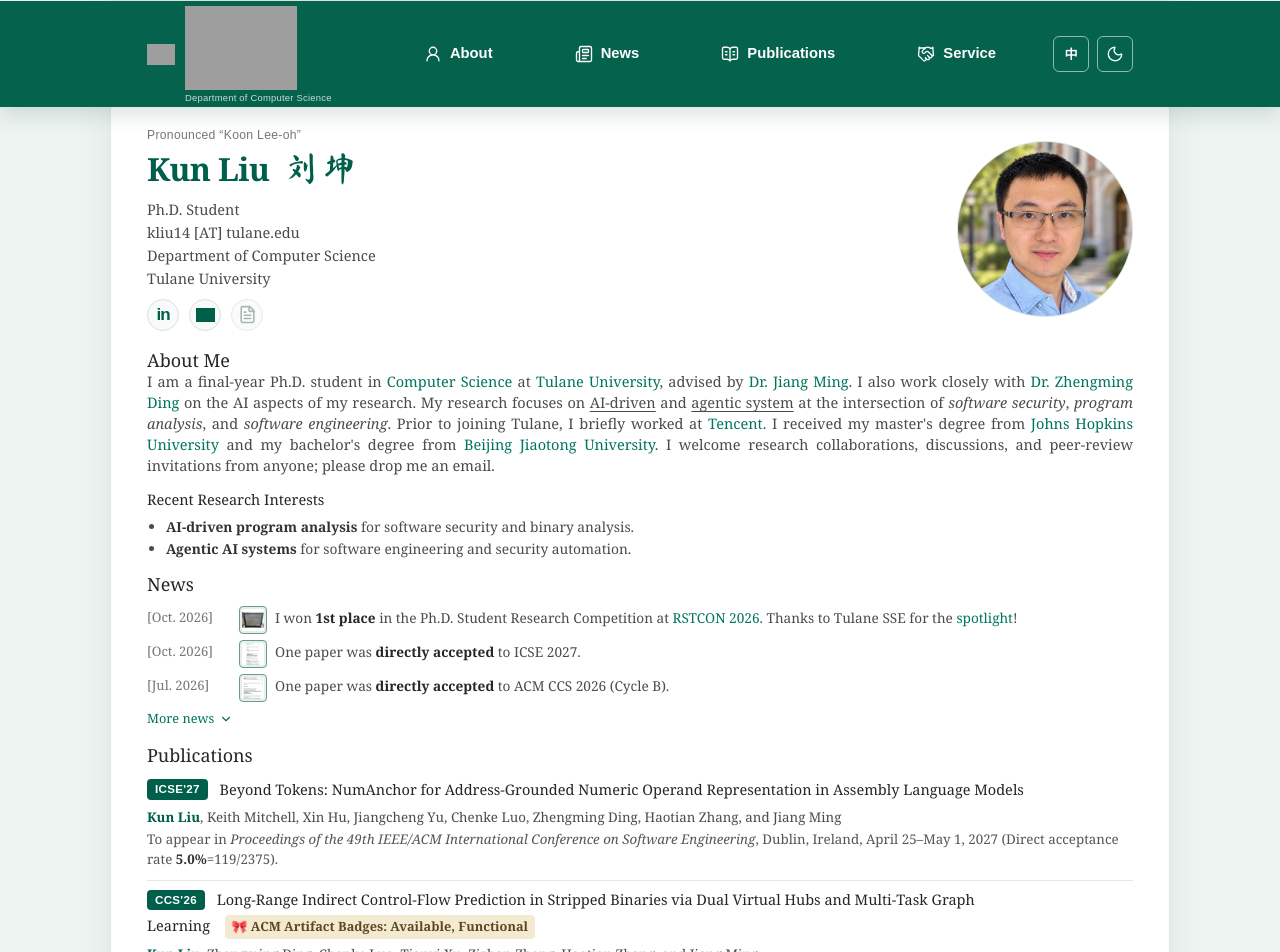
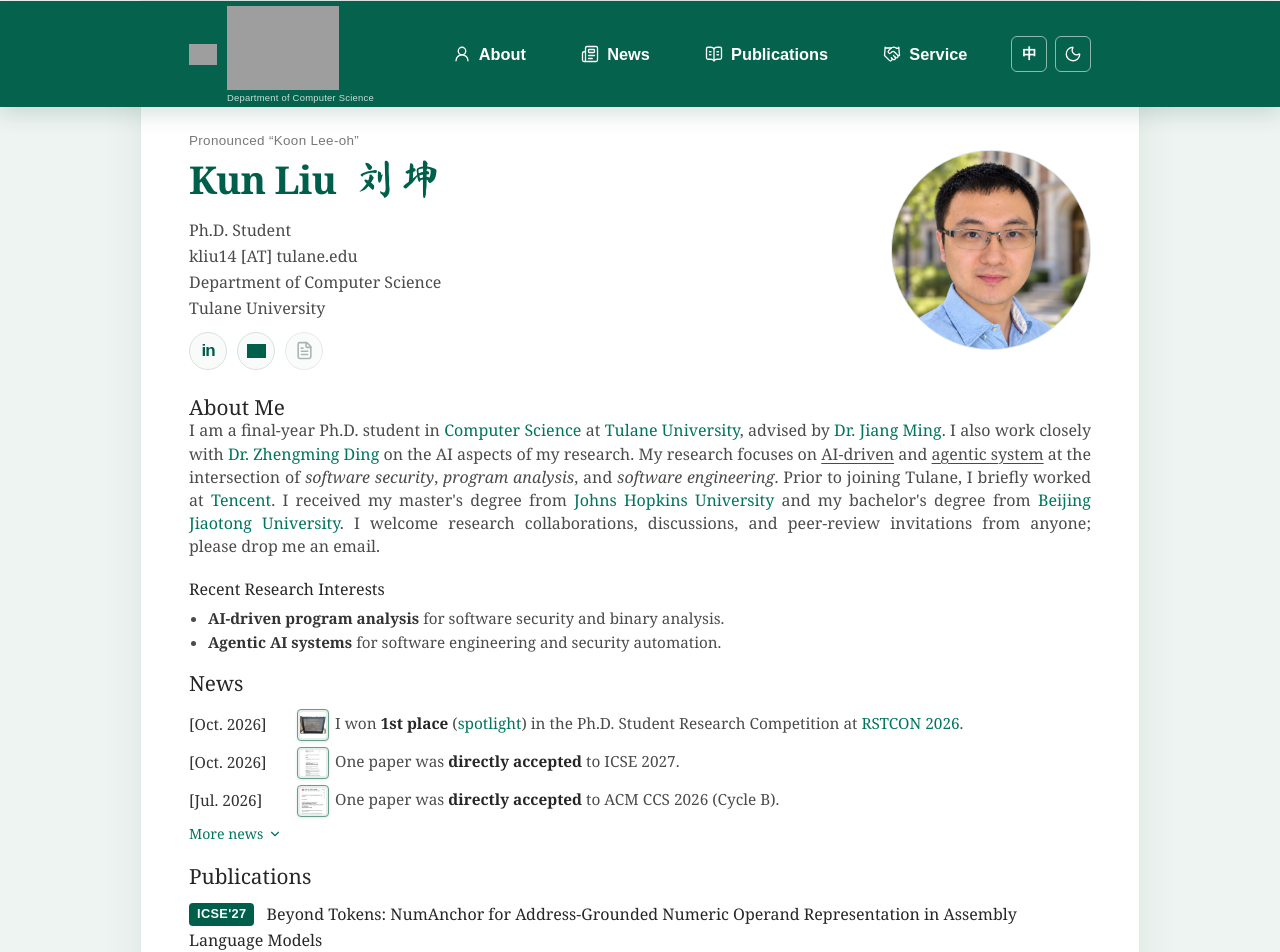
Before and after one commit to Ryan-hub-bit/ryan-hub-bit.github.io, a Next.js app: page / in a window 1280 px wide. Shown: the top 952 px of the page. Built offline with nearby package versions, Linux system fonts and the light colour scheme; grey boxes are pictures that could not be loaded.

Commit message:
Restore previous layout and place spotlight beside award result

```diff
--- a/app/globals.css
+++ b/app/globals.css
@@ -35,7 +35,7 @@
   --portrait-border: #dde4e7;
   --badge-background: #f4ead2;
   --badge-ink: #5c481c;
-  --section-spacing: 14px;
+  --section-spacing: 16px;
 }
 
 :root[data-theme="dark"] {
@@ -65,7 +65,7 @@
 }
 
 * { box-sizing: border-box; }
-html { scroll-behavior: smooth; font-size: 14.5px; }
+html { scroll-behavior: smooth; }
 
 body {
   margin: 0;
@@ -73,8 +73,8 @@ body {
   background: var(--paper);
   color: var(--ink);
   font-family: Georgia, "Times New Roman", serif;
-  font-size: 1rem;
-  line-height: 1.45;
+  font-size: 16.5px;
+  line-height: 1.5;
 }
 
 a { color: var(--link); text-decoration: none; }
@@ -82,9 +82,9 @@ a:hover { text-decoration: underline; text-underline-offset: 3px; }
 strong { color: var(--strong); font-weight: 600; }
 
 .page-shell {
-  width: min(1060px, calc(100% - 48px));
-  margin: 0 auto 24px;
-  padding: 20px 36px 32px;
+  width: min(1000px, calc(100% - 48px));
+  margin: 0 auto 30px;
+  padding: 24px 48px 48px;
   border: 1px solid var(--surface-border);
   border-radius: 0 0 14px 14px;
   background: var(--surface);
@@ -97,8 +97,8 @@ strong { color: var(--strong); font-weight: 600; }
   z-index: 10;
   display: block;
   width: 100vw;
-  margin-top: -20px;
-  margin-bottom: 20px;
+  margin-top: -24px;
+  margin-bottom: 24px;
   margin-left: calc(50% - 50vw);
   padding: 0;
   overflow: hidden;
@@ -113,7 +113,7 @@ strong { color: var(--strong); font-weight: 600; }
   display: flex;
   align-items: stretch;
   justify-content: space-between;
-  width: min(986px, calc(100% - 122px));
+  width: min(902px, calc(100% - 146px));
   margin: 0 auto;
 }
 
@@ -156,7 +156,7 @@ strong { color: var(--strong); font-weight: 600; }
 .university-mark small {
   margin-top: 3px;
   color: rgba(255, 255, 255, 0.78);
-  font-size: 0.65rem;
+  font-size: 0.59rem;
   font-weight: 500;
   letter-spacing: 0.025em;
 }
@@ -207,11 +207,11 @@ strong { color: var(--strong); font-weight: 600; }
 :root[data-theme="dark"] .theme-icon-sun { display: block; }
 
 .page-shell[lang="zh-CN"] { font-family: Georgia, "Microsoft YaHei", "PingFang SC", serif; }
-.page-shell[lang="zh-CN"] .introduction > p { line-height: 1.65; text-align: left; }
-.page-shell[lang="zh-CN"] .news-feed { line-height: 1.55; }
+.page-shell[lang="zh-CN"] .introduction > p { line-height: 1.75; text-align: left; }
+.page-shell[lang="zh-CN"] .news-feed { line-height: 1.65; }
 
 @media (min-width: 591px) {
-  .page-shell[lang="zh-CN"] .news-list li { grid-template-columns: 6.5rem minmax(0, 1fr); }
+  .page-shell[lang="zh-CN"] .news-list li { grid-template-columns: 7rem minmax(0, 1fr); }
 }
 
 .nav-links a {
@@ -255,11 +255,11 @@ strong { color: var(--strong); font-weight: 600; }
 
 .profile {
   display: grid;
-  grid-template-columns: minmax(0, 1fr) 176px;
+  grid-template-columns: minmax(0, 1fr) 200px;
   grid-template-areas: "identity portrait";
   align-items: center;
-  gap: 28px;
-  margin-bottom: 18px;
+  gap: 36px;
+  margin-bottom: clamp(20px, 2vw, 24px);
 }
 
 .identity { grid-area: identity; }
@@ -278,9 +278,9 @@ strong { color: var(--strong); font-weight: 600; }
   flex-wrap: wrap;
   align-items: baseline;
   column-gap: 0.45em;
-  margin: 0 0 7px;
+  margin: 0 0 10px;
   color: var(--heading);
-  font-size: 2.2rem;
+  font-size: 2.4rem;
   font-weight: 700;
   line-height: 1.2;
   letter-spacing: -0.02em;
@@ -305,13 +305,13 @@ strong { color: var(--strong); font-weight: 600; }
 .social-links {
   display: flex;
   gap: 10px;
-  margin-top: 10px;
+  margin-top: 12px;
 }
 
 .social-link {
   display: grid;
-  width: 32px;
-  height: 32px;
+  width: 38px;
+  height: 38px;
   place-items: center;
   border: 1px solid var(--line);
   border-radius: 50%;
@@ -372,7 +372,7 @@ a.social-link:focus-visible {
   position: relative;
   display: grid;
   place-items: center;
-  width: 176px;
+  width: 200px;
   aspect-ratio: 1 / 1;
   justify-self: end;
   overflow: hidden;
@@ -427,7 +427,7 @@ a.social-link:focus-visible {
 .email-address { white-space: nowrap; }
 .contact-invitation { white-space: nowrap; }
 
-.research-interests { margin-top: 14px; }
+.research-interests { margin-top: 20px; }
 .research-interests h2 {
   margin: 0 0 8px;
   font-size: 1rem;
@@ -446,22 +446,22 @@ a.social-link:focus-visible {
 .content-section { margin-top: var(--section-spacing); }
 
 h2 {
-  margin: 0 0 8px;
+  margin: 0 0 10px;
   color: var(--title);
-  font-size: 1.24rem;
+  font-size: 1.3rem;
   font-weight: 400;
   line-height: 1.25;
 }
 
 .news-feed {
-  font-size: 0.94rem;
-  line-height: 1.5;
+  font-size: 0.96rem;
+  line-height: 1.45;
 }
 
 .news-feed strong,
 .compact-entry-list strong {
   color: var(--title);
-  font-weight: 600;
+  font-weight: 700;
 }
 
 .news-list {
@@ -472,51 +472,42 @@ h2 {
 
 .news-list li {
   display: grid;
-  grid-template-columns: 5.8rem minmax(0, 1fr);
-  align-items: start;
-  gap: 0.55rem;
-  padding: 3px 0;
+  grid-template-columns: 6rem minmax(0, 1fr);
+  gap: 0.75rem;
+  padding: 2px 0;
 }
 
 .news-list time {
-  align-self: start;
-  padding-top: 2px;
-  color: var(--muted);
-  font-size: 0.9rem;
+  align-self: center;
+  color: var(--strong);
   font-weight: 400;
   white-space: nowrap;
 }
 
-.news-entry-content {
-  display: flex;
-  align-items: flex-start;
-  gap: 8px;
-  min-width: 0;
-}
-.news-entry-text { flex: 1; min-width: 0; padding-top: 2px; }
-.news-acknowledgment { display: inline-block; max-width: 100%; }
+.news-entry-content { min-width: 0; }
 
 .news-thumbnail {
   display: inline-flex;
   align-items: center;
   justify-content: center;
-  flex: 0 0 28px;
-  width: 28px;
-  height: 28px;
-  margin: 0;
+  width: 32px;
+  height: 32px;
+  margin: 1px 6px 1px 0;
   padding: 2px;
   overflow: hidden;
   border: 1px solid var(--thumbnail-border);
   border-radius: 4px;
   background: var(--thumbnail-background);
+  box-shadow: 0 1px 3px rgba(0, 70, 56, 0.12);
   color: var(--link);
   font: inherit;
   white-space: nowrap;
+  vertical-align: middle;
   cursor: zoom-in;
 }
 .news-thumbnail:hover { border-color: var(--link); background: var(--thumbnail-hover); box-shadow: 0 2px 5px rgba(0, 70, 56, 0.18); }
 .news-thumbnail:focus-visible { outline: 2px solid var(--link); outline-offset: 3px; }
-.news-thumbnail-image { display: block; width: 22px; height: 22px; object-fit: contain; background: #fff; border-radius: 2px; }
+.news-thumbnail-image { display: block; width: 26px; height: 26px; object-fit: contain; background: #fff; border-radius: 2px; }
 
 body:has(.image-dialog[open]) { overflow: hidden; }
 
@@ -578,7 +569,7 @@ body:has(.image-dialog[open]) { overflow: hidden; }
   padding-left: 25px;
 }
 
-.teaching-list li { margin-bottom: 4px; }
+.teaching-list li { margin-bottom: 8px; }
 
 .section-heading {
   display: flex;
@@ -595,8 +586,8 @@ body:has(.image-dialog[open]) { overflow: hidden; }
 .publication-list { margin-top: 4px; }
 
 .publication {
-  margin-bottom: 16px;
-  padding-bottom: 10px;
+  margin-bottom: 24px;
+  padding-bottom: 20px;
   border-bottom: 1px solid var(--publication-border);
 }
 
@@ -604,8 +595,8 @@ body:has(.image-dialog[open]) { overflow: hidden; }
 
 #publications .publication:not(:last-child),
 #posters .publication:not(:last-child) {
-  margin-bottom: 8px;
-  padding-bottom: 8px;
+  margin-bottom: 12px;
+  padding-bottom: 10px;
 }
 
 .paper-details h3 {
@@ -637,7 +628,7 @@ body:has(.image-dialog[open]) { overflow: hidden; }
   line-height: 1.5;
 }
 
-.compact-entry-list li + li { margin-top: 4px; }
+.compact-entry-list li + li { margin-top: 6px; }
 .compact-entry-list .entry-title { color: var(--title); }
 
 .talk-photos-link {
@@ -730,8 +721,8 @@ body:has(.image-dialog[open]) { overflow: hidden; }
   font-weight: 400;
 }
 
-.teaching-group + .teaching-group { margin-top: 10px; }
-.service-group + .service-group { margin-top: 8px; }
+.teaching-group + .teaching-group { margin-top: 14px; }
+.service-group + .service-group { margin-top: 10px; }
 .service-poster-list { font-size: 0.92rem; }
 .service-group .compact-entry-list li + li { margin-top: 2px; }
 .teaching-list { list-style: disc; }
@@ -740,19 +731,19 @@ footer {
   display: flex;
   flex-direction: column;
   align-items: center;
-  gap: 12px;
-  margin-top: 28px;
-  padding-top: 18px;
+  gap: 16px;
+  margin-top: 44px;
+  padding-top: 24px;
   border-top: 1px solid var(--line);
   color: var(--muted);
   font-family: Arial, Helvetica, sans-serif;
-  font-size: 0.75rem;
+  font-size: 0.68rem;
 }
 
 footer p { margin: 0; }
 
 .visitor-map {
-  width: 260px;
+  width: 300px;
   max-width: 100%;
   text-align: center;
 }
@@ -770,7 +761,7 @@ footer p { margin: 0; }
 }
 .visitor-map .visitor-map-caption {
   margin-top: 8px;
-  font-size: 0.78rem;
+  font-size: 0.7rem;
 }
 
 @media (max-width: 1000px) {
@@ -784,13 +775,13 @@ footer p { margin: 0; }
 }
 
 @media (max-width: 820px) {
-  .page-shell { width: min(720px, calc(100% - 32px)); padding: 24px 28px 36px; }
-  .top-nav { margin-top: -24px; margin-bottom: 20px; }
-  .nav-inner { width: min(662px, calc(100% - 88px)); }
+  .page-shell { width: min(720px, calc(100% - 32px)); padding: 26px 36px 56px; }
+  .top-nav { margin-top: -26px; margin-bottom: 24px; }
+  .nav-inner { width: min(648px, calc(100% - 104px)); }
   .nav-links { margin-left: 24px; }
   .nav-links a { padding-inline: 7px; }
-  .profile { grid-template-columns: 1fr 176px; gap: 16px 28px; }
-  .portrait { width: 176px; }
+  .profile { grid-template-columns: 1fr 210px; gap: 16px 38px; }
+  .portrait { width: 200px; }
   .content-column { margin-left: 0; }
   .introduction > p { text-align: left; }
   .research-interests ul { grid-template-columns: 1fr; row-gap: 3px; }
@@ -807,9 +798,8 @@ footer p { margin: 0; }
 }
 
 @media (max-width: 590px) {
-  :root { --section-spacing: 12px; }
-  html { font-size: 15px; }
-  body { font-size: 1rem; }
+  :root { --section-spacing: 14px; }
+  body { font-size: 16px; }
   .page-shell { width: calc(100% - 18px); margin: 0 auto 9px; padding: 18px 18px 44px; border-radius: 0 0 10px 10px; }
   .top-nav { margin-top: -18px; margin-bottom: 20px; font-size: 0.84rem; }
   .nav-inner { width: calc(100% - 54px); }
@@ -828,11 +818,7 @@ footer p { margin: 0; }
   .name-pronunciation { font-size: 0.72rem; }
   .social-links { gap: 8px; margin-top: 10px; }
   .social-link { width: 34px; height: 34px; }
-  .news-feed { font-size: 0.96rem; }
-  .news-list li { grid-template-columns: 1fr; gap: 2px; padding: 5px 0; }
-  .news-list time { padding-top: 0; }
-  .news-thumbnail { flex-basis: 32px; width: 32px; height: 32px; }
-  .news-thumbnail-image { width: 26px; height: 26px; }
+  .news-list li { grid-template-columns: 1fr; gap: 2px; padding: 6px 0; }
   .image-dialog { width: calc(100vw - 16px); max-height: calc(100dvh - 16px); }
   .image-dialog-toolbar { flex-wrap: wrap; gap: 8px; padding: 10px; }
   .image-dialog-title { flex-basis: 100%; }
--- a/app/home-content.tsx
+++ b/app/home-content.tsx
@@ -20,19 +20,13 @@ const news = [
     emphasis: "1st place",
     image: { src: "/news/RSTCON.jpg", alt: "RSTCON 2026 first-place certificate", width: 1420, height: 1017 },
     imageAltZh: "RSTCON 2026 博士生科研竞赛第一名获奖证书",
-    acknowledgment: {
-      text: "Thanks to Tulane SSE for the ",
-      linkText: "spotlight",
+    emphasisLink: {
+      text: "spotlight",
       url: tulaneSpotlightUrl,
     },
     zh: {
       text: "我在博士生科研竞赛中获得第一名，赛事：",
       emphasis: "第一名",
-      acknowledgment: {
-        text: "感谢 Tulane SSE 的",
-        linkText: "报道",
-        url: tulaneSpotlightUrl,
-      },
     },
     link: {
       text: "RSTCON 2026",
--- a/app/news-list.tsx
+++ b/app/news-list.tsx
@@ -14,9 +14,8 @@ type NewsItem = {
     text: string;
     url: string;
   };
-  acknowledgment?: {
+  emphasisLink?: {
     text: string;
-    linkText: string;
     url: string;
   };
   image?: PreviewImage;
@@ -53,11 +52,19 @@ function NewsContent({ item, language, onPreview }: {
           />
         </button>
       )}
-      <span className="news-entry-text">
       {item.emphasis && emphasisIndex >= 0 ? (
         <>
           {item.text.slice(0, emphasisIndex)}
           <strong>{item.emphasis}</strong>
+          {item.emphasisLink && (
+            <>
+              {language === "zh" ? "（" : " ("}
+              <a href={item.emphasisLink.url} target="_blank" rel="noreferrer">
+                {item.emphasisLink.text}
+              </a>
+              {language === "zh" ? "）" : ")"}
+            </>
+          )}
           {item.text.slice(emphasisIndex + item.emphasis.length)}
         </>
       ) : item.text}
@@ -70,19 +77,6 @@ function NewsContent({ item, language, onPreview }: {
           {language === "zh" ? "。" : "."}
         </>
       )}
-        {item.acknowledgment && (
-          <>
-            {" "}
-            <span className="news-acknowledgment">
-              {item.acknowledgment.text}
-              <a href={item.acknowledgment.url} target="_blank" rel="noreferrer">
-                {item.acknowledgment.linkText}
-              </a>
-              {language === "zh" ? "！" : "!"}
-            </span>
-          </>
-        )}
-      </span>
     </span>
   );
 }
```
Also changed, not shown: 1 other file (tests, documents, lock files or other folders). Lines whose indentation alone changed are shown as unchanged.
